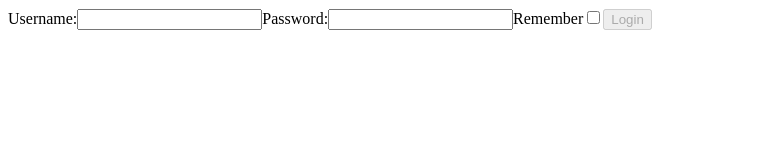
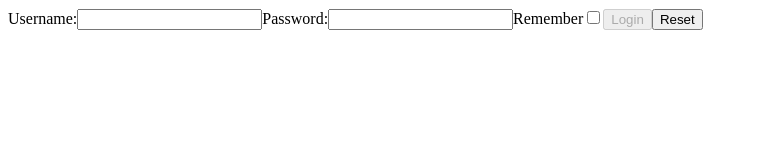
Before and after one commit to GabrieleMurgia/react-exercises, a React (Create React App) app: page / in a window 1280 px wide. Shown: the top 160 px of the page, without its empty margins (0-757 px from the left). Built offline with nearby package versions, Linux system fonts and the light colour scheme.

Commit message:
forms-04

```diff
--- a/src/App.jsx
+++ b/src/App.jsx
@@ -31,6 +31,7 @@ export class Login extends React.Component{
                 <label for="rememberCheckbox">Remember</label>
                 <input id="rememberCheckbox" type="checkbox"></input>
                 <button onClick={() => this.props.onLogin(this.state)} disabled={!(this.state.password && this.state.username)}>Login</button>
+                <button onClick={ () => this.props.resetValue()}>Reset</button>
                </div>
     }
 }
@@ -45,7 +46,12 @@ export class App extends React.Component{
             console.log(obj)
             return obj
     }
+    resetValue = ()=>{
+        document.querySelectorAll("input").forEach(
+            input => (input.value = "")
+          );
+    }
     render(){
-        return <Login onLogin={this.onLogin} ></Login>
+        return <Login onLogin={this.onLogin} resetValue={this.resetValue}></Login>
     }
 }
```
